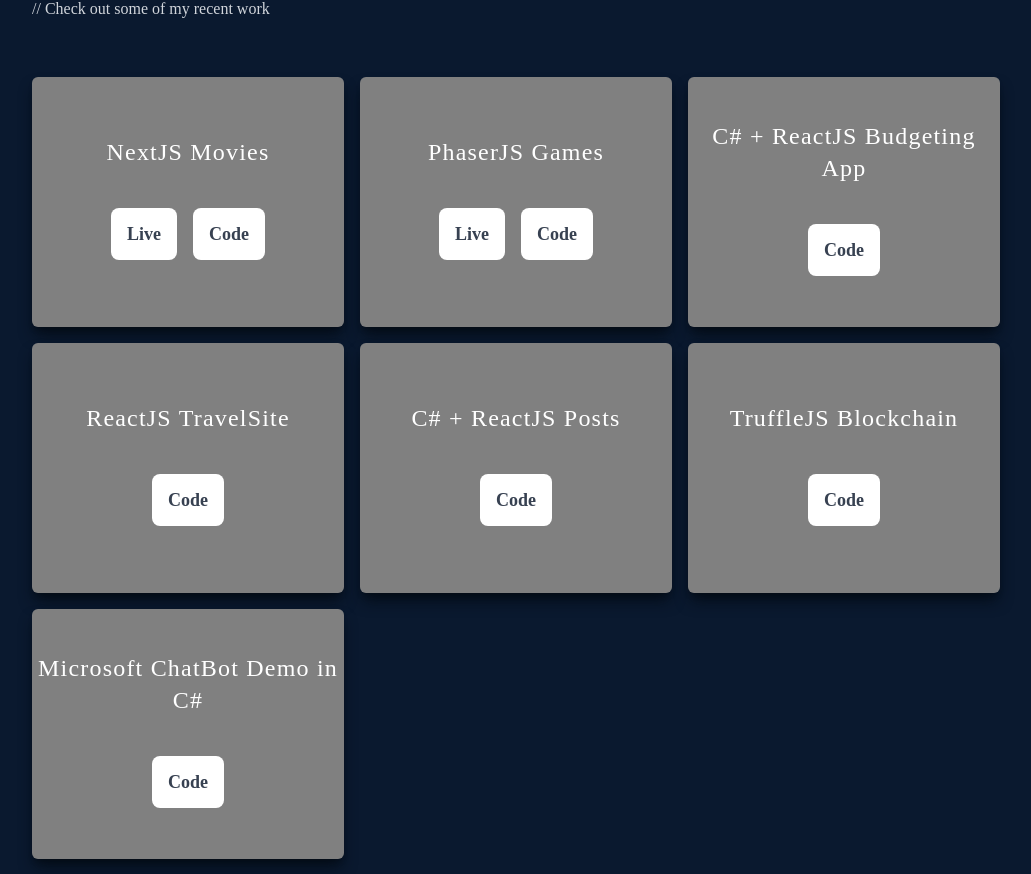
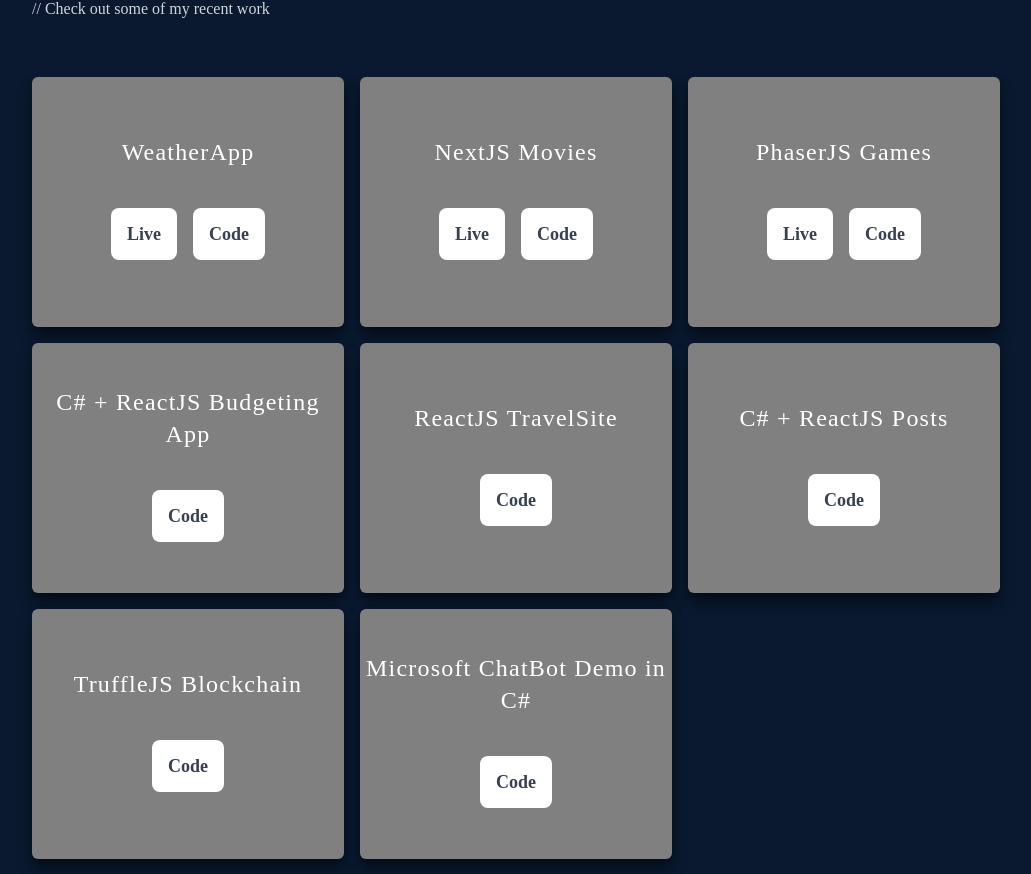
Before and after one commit to halgurdh/halgurdh.github.io, a React (Create React App) app: page / in a window 1280 px wide. Shown: the part 1911-2785 px from the top of the page, without its empty margins (124-1155 px from the left). Built offline with nearby package versions, Linux system fonts and the light colour scheme.

Commit message:
add WeatherApp

```diff
--- a/src/data/data.js
+++ b/src/data/data.js
@@ -1,38 +1,44 @@
 export const data = [
   {
     id: 1,
+    name: "WeatherApp",
+    github: "https://github.com/halgurdh/WeatherApp",
+    live: "https://halgurdh.github.io/WeatherApp/",
+  },
+  {
+    id: 2,
     name: "NextJS Movies",
     github: "https://github.com/halgurdh/nextjs-tvshows",
     live: "https://nextjs-tvshows.vercel.app/",
   },
   {
-    id: 2,
+    id: 3,
     name: "PhaserJS Games",
     github: "https://github.com/halgurdh/phaser-template",
-    live: "https://www.minitoongames.com/portfolio/",
+    live: "https://www.youtube.com/watch?v=LkLJuYny5Oc",
   },
   {
-    id: 3,
+    id: 4,
     name: "C# + ReactJS Budgeting App",
     github: "https://github.com/halgurdh/budgetAPI-react-dotnet",
   },
   {
-    id: 4,
+    id: 5,
     name: "ReactJS TravelSite",
     github: "https://github.com/halgurdh/react-site",
   },
   {
-    id: 5,
+    id: 6,
     name: "C# + ReactJS Posts",
     github: "https://github.com/halgurdh/react-dotnet",
   },
   {
-    id: 6,
+    id: 7,
     name: "TruffleJS Blockchain",
     github: "https://github.com/halgurdh/blockchain-as-a-service",
   },
   {
-    id: 7,
+    id: 8,
     name: "Microsoft ChatBot Demo in C#",
     github: "https://github.com/halgurdh/MinitoonChatBot",
   },
```
